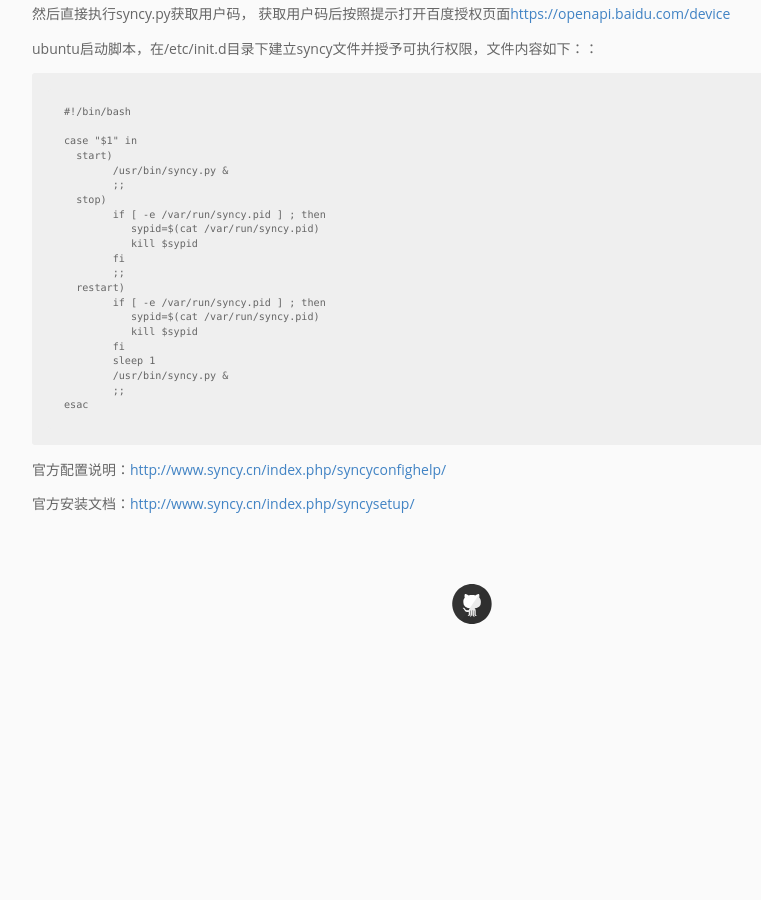
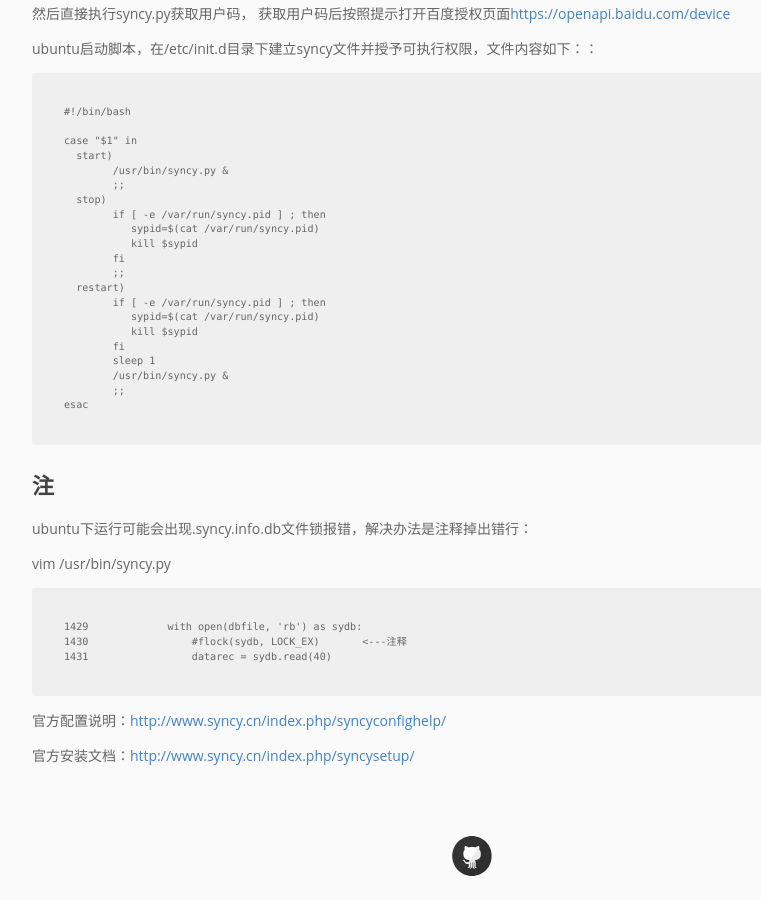
Before and after one commit to pingmalu/pingmalu.github.io, a Jekyll site: the page built from _posts/2016-10-09-syncy百度云同步.md, in a window 1280 px wide and 900 px high, scrolled down 1249 px. Shown: the whole window, without its empty margins (168-929 px from the left). Built offline with Jekyll 4.4.1, drawn with Linux system fonts in a browser that asks for light colours; nearby versions of some CDN libraries; before the commit the page ends 1898 px from its top, so only the background shows below that.

Commit message:
'update'

```diff
--- a/_posts/2016-10-09-syncy百度云同步.md
+++ b/_posts/2016-10-09-syncy百度云同步.md
@@ -80,6 +80,18 @@
 	        ;;
 	esac
 
+# 注
+
+ubuntu下运行可能会出现.syncy.info.db文件锁报错，解决办法是注释掉出错行：
+
+vim /usr/bin/syncy.py
+
+	1429             with open(dbfile, 'rb') as sydb:
+	1430                 #flock(sydb, LOCK_EX)       <---注释
+	1431                 datarec = sydb.read(40)
+
+
+
 
 官方配置说明：[http://www.syncy.cn/index.php/syncyconfighelp/](http://www.syncy.cn/index.php/syncyconfighelp/)
 
```
